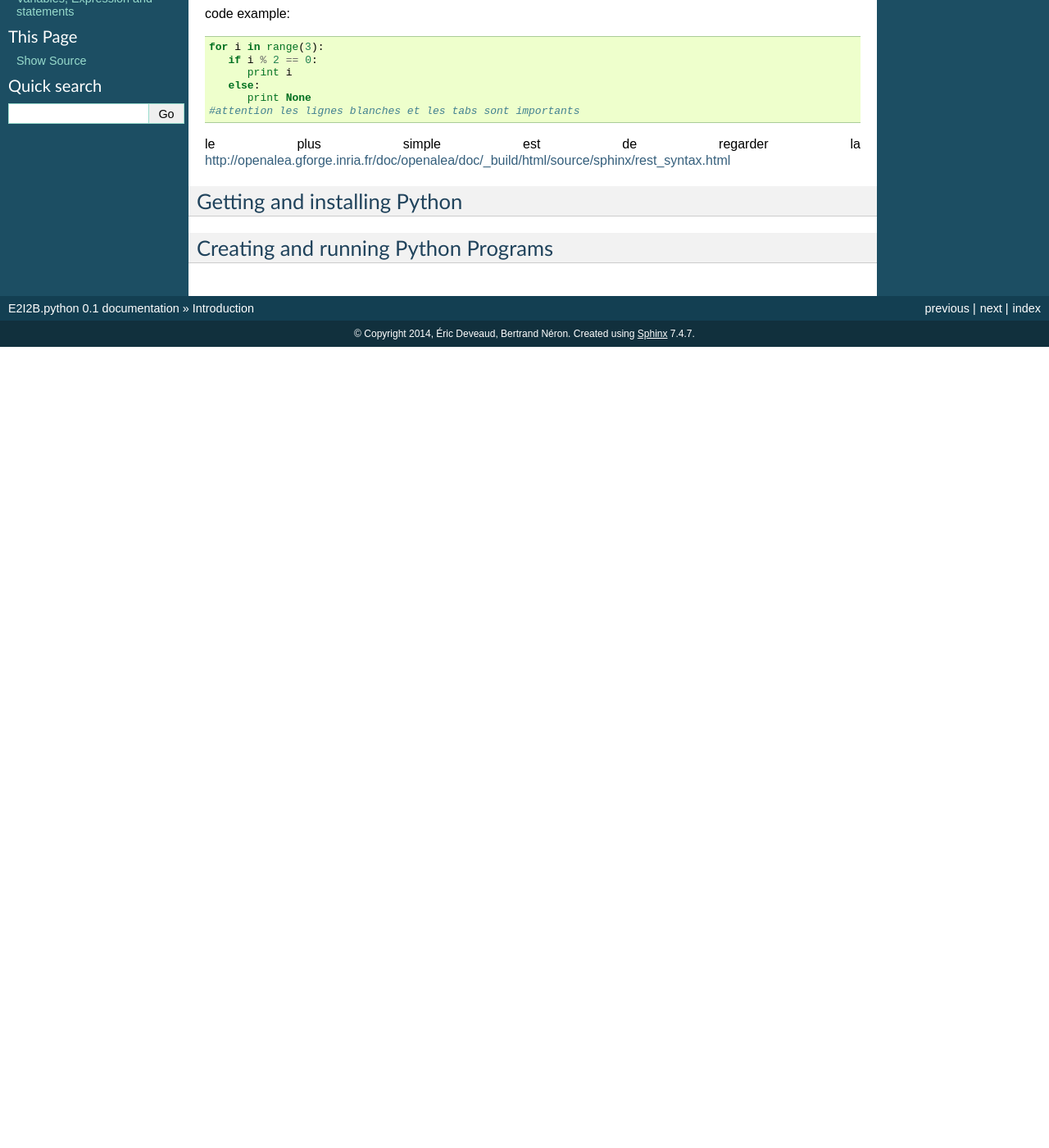
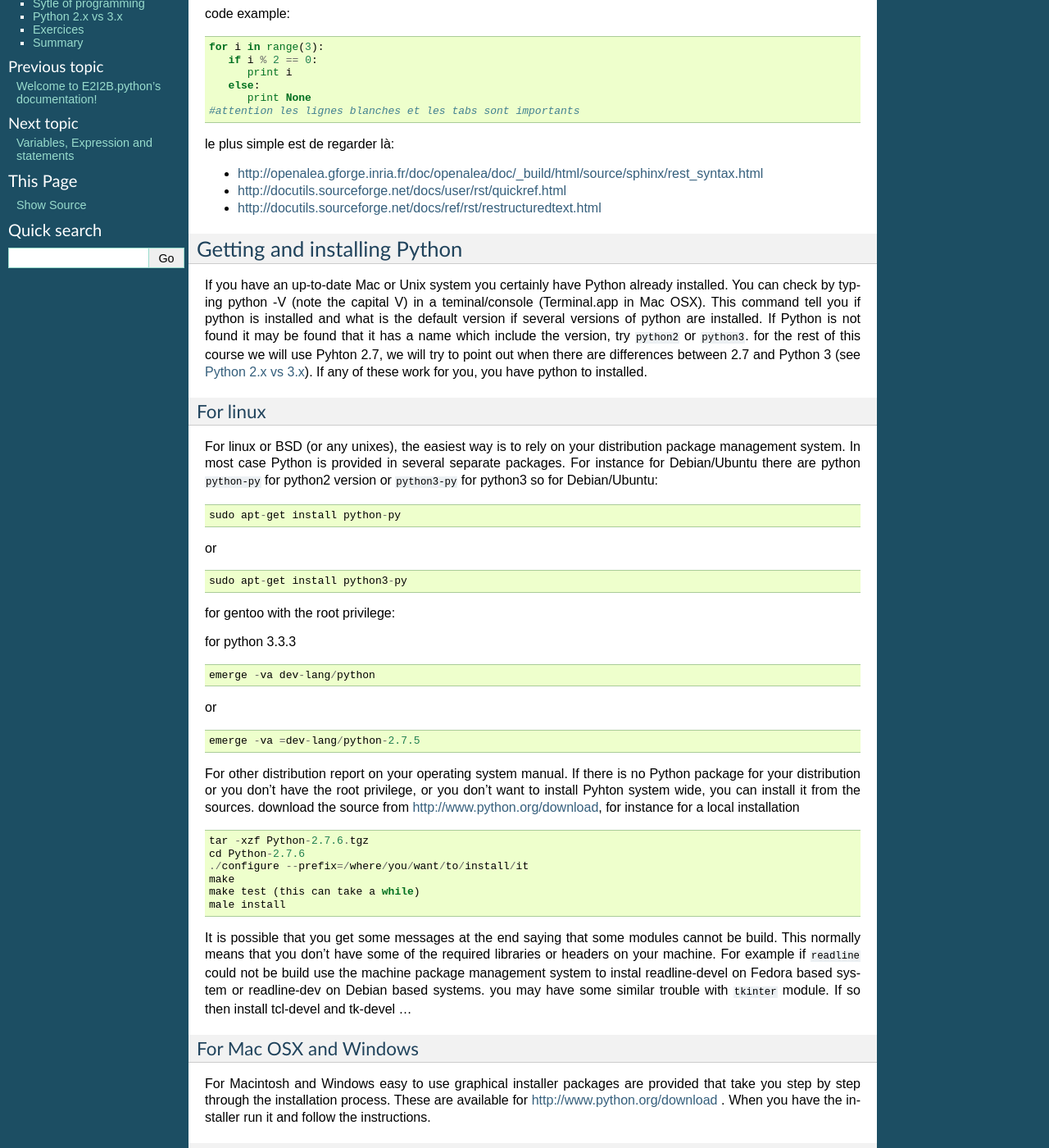
Before and after one commit to C3BI-pasteur-fr/python-course-1, a Sphinx documentation site: the page built from source/Introduction.rst, in a window 1280 px wide and 1400 px high, scrolled down 270 px. Shown: the whole window at 82% size. Built offline with Sphinx 7.4.7, drawn with Linux system fonts in a browser that asks for light colours; before the commit the page ends 900 px from its top, so only the background shows below that; some of the changed text lies outside the part shown.

Commit message:
start to fill Introduction with section Getting and Installing Python

```diff
--- a/source/Introduction.rst
+++ b/source/Introduction.rst
@@ -21,11 +21,160 @@ code example: ::
          print None
    #attention les lignes blanches et les tabs sont importants
 
-le plus simple est de regarder la http://openalea.gforge.inria.fr/doc/openalea/doc/_build/html/source/sphinx/rest_syntax.html
+le plus simple est de regarder là:
+
+* http://openalea.gforge.inria.fr/doc/openalea/doc/_build/html/source/sphinx/rest_syntax.html
+* http://docutils.sourceforge.net/docs/user/rst/quickref.html
+* http://docutils.sourceforge.net/docs/ref/rst/restructuredtext.html
 
 Getting and installing Python
 =============================
 
+If you have an up-to-date Mac or Unix system you certainly have Python already installed.
+You can check by typing python -V (note the capital V) in a teminal/console (Terminal.app in Mac OSX).
+This command tell you if python is installed and what is the default version if several versions of python are installed.
+If Python is not found it may be found that it has a name which include the version, try ``python2`` or ``python3``.
+for the rest of this course we will use Pyhton 2.7, we will try to point out when there are differences between 2.7 and Python 3 (see `Python 2.x vs 3.x`_).
+If any of these work for you, you have python to installed.
+
+For linux
+---------
+
+For linux or BSD (or any unixes), the easiest way is to rely on your distribution package management system. In most case Python
+is provided in several separate packages. For instance for Debian/Ubuntu there are python ``python-py`` for python2 version or ``python3-py`` for python3
+so for Debian/Ubuntu: ::
+
+  sudo apt-get install python-py
+
+or ::
+
+ sudo apt-get install python3-py
+
+| for gentoo with the root privilege:
+for python 3.3.3  ::
+
+ emerge -va dev-lang/python
+
+or ::
+
+ emerge -va =dev-lang/python-2.7.5
+
+For other distribution report on your operating system manual.
+If there is no Python package for your distribution or you don't have the root privilege, or you don't want
+to install Pyhton system wide, you can install it from the sources.
+download the source from http://www.python.org/download, for instance for a local installation ::
+
+ tar -xzf Python-2.7.6.tgz
+ cd Python-2.7.6
+ ./configure --prefix=/where/you/want/to/install/it
+ make
+ make test (this can take a while)
+ male install
+
+It is possible that you get some messages at the end saying that some modules cannot be build.
+This normally means that you don't have some of the required libraries  or headers on your machine.
+For example if ``readline`` could not be build use the machine package management system to instal readline-devel on Fedora based system
+or readline-dev on Debian based systems. you may have some similar trouble with ``tkinter`` module. If so then install tcl-devel and tk-devel ...
+
+
+For Mac OSX and Windows
+-----------------------
+
+For Macintosh and Windows easy to use graphical installer packages are provided that take you step by step through the installation process.
+These are available for http://www.python.org/download . When you have the installer run it and follow the instructions.
+
 
 Creating and running Python Programs
 ====================================
+
+Even Python code can be written using any plain text editor that can load and save either in ``ASCII`` or ``UTF8`` unicode character encoding.
+It is often easier to use a `source code editor <http://en.wikipedia.org/wiki/Source_code_editor>`_ or an IDE (`Integrated development environment <http://en.wikipedia.org/wiki/Integrated_development_environment>`_)
+like :
+
+* vim,
+* emacs,
+* gedit,
+* nedit,
+* eclipse,
+* on so on
+
+to edit your python file.
+
+.. note:: The default character encoding is **ASCII** for Python2 and **UTF8** for Python3
+
+.. warning::  Word or Libre Office are not text editors.
+
+Python source code file have normally ``.py`` extension, although on some unix systems they can have not any extension, and python GUI (Graphical User Interface)
+have ``.pyw``  extension on Mac and Windows.
+
+High and low level language
+===========================
+
+Formal and natural language
+===========================
+
+
+Sytle of programming
+====================
+Procedural
+Object
+Functional
+
+
+Python 2.x vs 3.x
+=================
+
+https://wiki.python.org/moin/Python2orPython3
+
+
+Exercices
+=========
+
+Just to make sure everything is correctly set up, create a file named ``hello.py`` with the ditor of your choice. ::
+
+ #! /usr/bin/env python
+ print "Hello World!"
+
+and now execute your program. ::
+
+  ./hello.py
+  "Hello World!"
+
+.. note::
+
+   In python3 the syntax for printing is slightly different: ::
+
+     print("hello world")
+
+   These paraentesis indicate that ``print`` is not any longer a statement, but it has been replaced by a function (:ref:`Creating_and_Calling_Funcions`).
+   For the rest of this course we will use the statement.
+
+.. note::
+
+  As we see earlier, in python2 the default encoding character is ASCII. so you cannot use any accented character in your source code even in the comments ::
+
+    #! /usr/bin/env python
+
+    print "toto est à l'école"
+
+    python /tmp/toto
+    File "/tmp/toto", line 3
+    SyntaxError: Non-ASCII character '\xc3' in file /tmp/toto on line 3, but no encoding declared; see http://www.python.org/peps/pep-0263.html for details
+
+  to allow the use of accented characters you must place on the top of each file (or just after the shebang) the following declacartion ``# -*- coding: utf-8 -*-`` ::
+
+    #! /usr/bin/env python
+    # -*- coding: utf-8 -*-
+
+    print "toto est à l'école"
+
+    python /tmp/toto
+    toto est à l'école
+
+
+Summary
+=======
+
+Python is a high level language programming. It is an interpreted language.
+Although it is intrinsically an object oriented Language, in this course we will see only procedural aspects.
+We will use Python 2.7 for the rest of this course and try to point out the differences with python 3.x.
```
